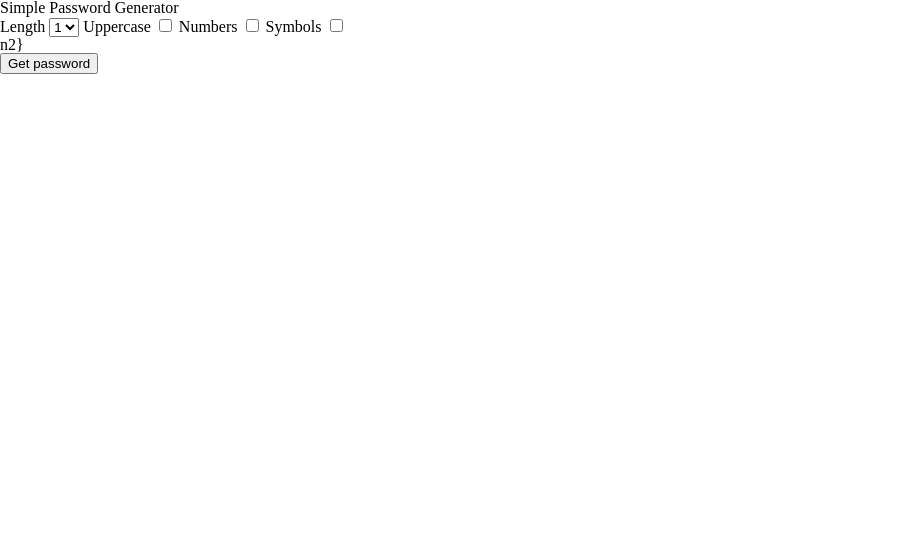
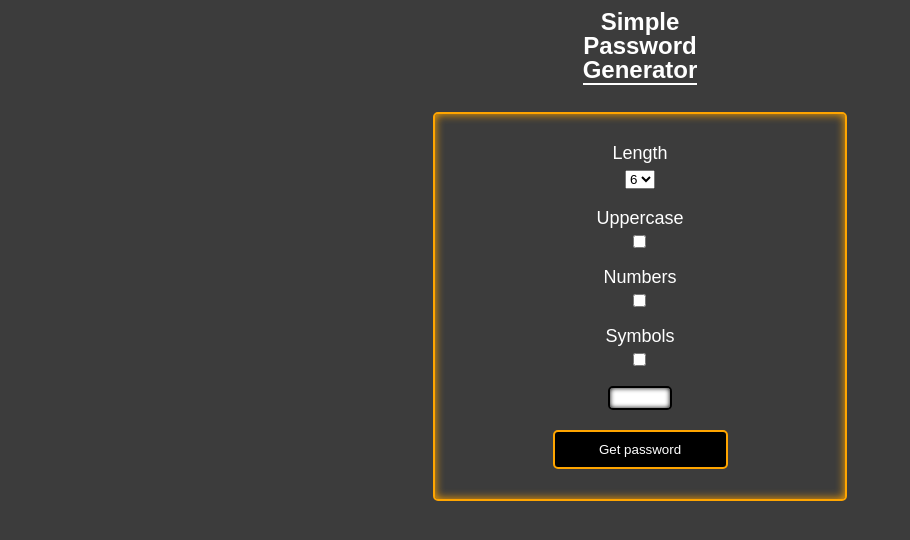
Before and after one commit to Grifano/sPassGen, a plain HTML site: page index.html in a window 1280 px wide. Both pictures are taken after a click on the button "Get password". Shown: the whole page, without its empty margins (0-910 px from the left). Drawn offline with Linux system fonts and the light colour scheme.

Commit message:
1) Add: styles; 2) Add: getSymbol; 3) Add: getNumber; 4) Add: getLetters; 5) update: getPassword, add "if" to enable/disable option;

```diff
--- a/css/styles.css
+++ b/css/styles.css
@@ -0,0 +1,60 @@
+body {
+	padding: 10px;
+	font-family: Arial, "Helvetica Neue", Helvetica, sans-serif;
+	font-size: 18px;
+	color: #fff;
+	background-color: #3c3c3c;
+}
+h1 {
+	text-align: center;
+	font-weight: 700;
+	font-size: 24px;
+	margin: 0px 0px 30px 0px;
+}
+h1 span {
+	border-bottom: 2px solid #fff;
+}
+.passBody {
+	padding: 30px;
+	display: flex;
+	flex-direction: column;
+	align-items: center;
+	margin: 0 auto;
+	max-width: 350px;
+	border: 2px solid orange;
+	border-radius: 5px;
+	box-shadow: inset 0px 0px 10px orange;
+}
+.passBody__menu {
+}
+.passBody__options {
+	display: flex;
+	flex-direction: column;
+	align-items: center;
+}
+.passBody__options label {
+	margin: 0px 0px 8px 0px;
+}
+.passBody__options input,
+.passBody__options select {
+	margin: 0px 0px 20px 0px;
+}
+.passBody__passOut {
+	padding: 10px 30px;
+	color: black;
+	background-color: #fff;
+	border-radius: 5px;
+	text-align: center;
+	margin: 0px 0px 20px 0px;
+	border: 2px solid black;
+	border-radius: 5px;
+	box-shadow: inset 0px 0px 5px black;
+}
+.passBody__btn {
+	width: 50%;
+	padding: 10px;
+	color: #fff;
+	background-color: #000;
+	border: 2px solid orange;
+	border-radius: 5px;
+}
--- a/index.html
+++ b/index.html
@@ -10,18 +10,16 @@
 </head>
 
 <body>
-	<main>
 
-		<h1>Simple Password Generator</h1>
-		<section class="passBody">
+	<h1>Simple<br>Password<br><span>Generator</span></h1>
+
+	<main class="passBody">
 		<nav class="passBody__menu">
-				<form>
+			<form class="passBody__options">
 				<label for="passLength">Length</label>
 				<select name="passLength" id="passLength">
-						<option value="1">1</option>
-						<option value="2">2</option>
-						<option value="3">3</option>
-						<option value="4">4</option>
+					<option value="6">6</option>
+					<option value="8">8</option>
 				</select>
 				<label for="passUppercase">Uppercase</label>
 				<input id="passUppercase" type="checkbox"></input>
@@ -31,11 +29,10 @@
 				<input id="passSymbols" type="checkbox"></input>
 			</form>
 		</nav>
-			<p id="password"></p>
-			<button onclick="getPassword()">Get password</button>
-		</section>
+		<p id="password" class="passBody__passOut">Your password</p>
+		<button onclick="getPassword()" class="passBody__btn">Get password</button>
+	</main>
 
-	</main>
 	<script src="js/script.js"></script>
 </body>
 
--- a/js/script.js
+++ b/js/script.js
@@ -13,22 +13,40 @@ const passDictionary = {
 function getPassword() {
 	var password = "";
 	for (var i = 0; i < passLength.value; i++) {
-		var l = Math.floor(Math.random() * (passDictionary.letters.length - 1));
-		var n = Math.floor(Math.random() * (passDictionary.numbers.length - 1));
-		var s = Math.floor(Math.random() * (passDictionary.symbols.length - 1));
-
-		password = password + passDictionary.letters[l] + passDictionary.numbers[n] + passDictionary.symbols[s];
+		var l = getLetters(passUppercase.checked);
+		var n = getNumber(passNumbers.checked)
+		var s = getSymbol(passSymbols.checked)
+		if (l !== undefined) {
+			password = password + passDictionary.letters[l]
+		}
+		if (n !== undefined) {
+			password = password + passDictionary.numbers[n]
+		}
+		if (s !== undefined) {
+			password = password + passDictionary.symbols[s];
+		}
 	}
 	passOut.innerHTML = password;
-	console.log(getSymbol());
+	console.log(passLength.value)
 };
-function checkingCheckbox(input) {
-	var symState = passSymbols.checked;
+function getSymbol(input) {
 	var out;
-	if (symState === true) {
-		out = "Checked"
-	} else {
-		out = "Not checked"
+	if (input === true) {
+		out = Math.floor(Math.random() * (passDictionary.symbols.length - 1));
 	}
 	return out;
 };
+function getNumber(input) {
+	var out;
+	if (input === true) {
+		out = Math.floor(Math.random() * (passDictionary.numbers.length - 1));
+	}
+	return out;
+};
+function getLetters(input) {
+	var out;
+	if (input === true) {
+		out = Math.floor(Math.random() * (passDictionary.letters.length - 1));
+	}
+	return out;
+};
```
Lines whose indentation alone changed are shown as unchanged.
